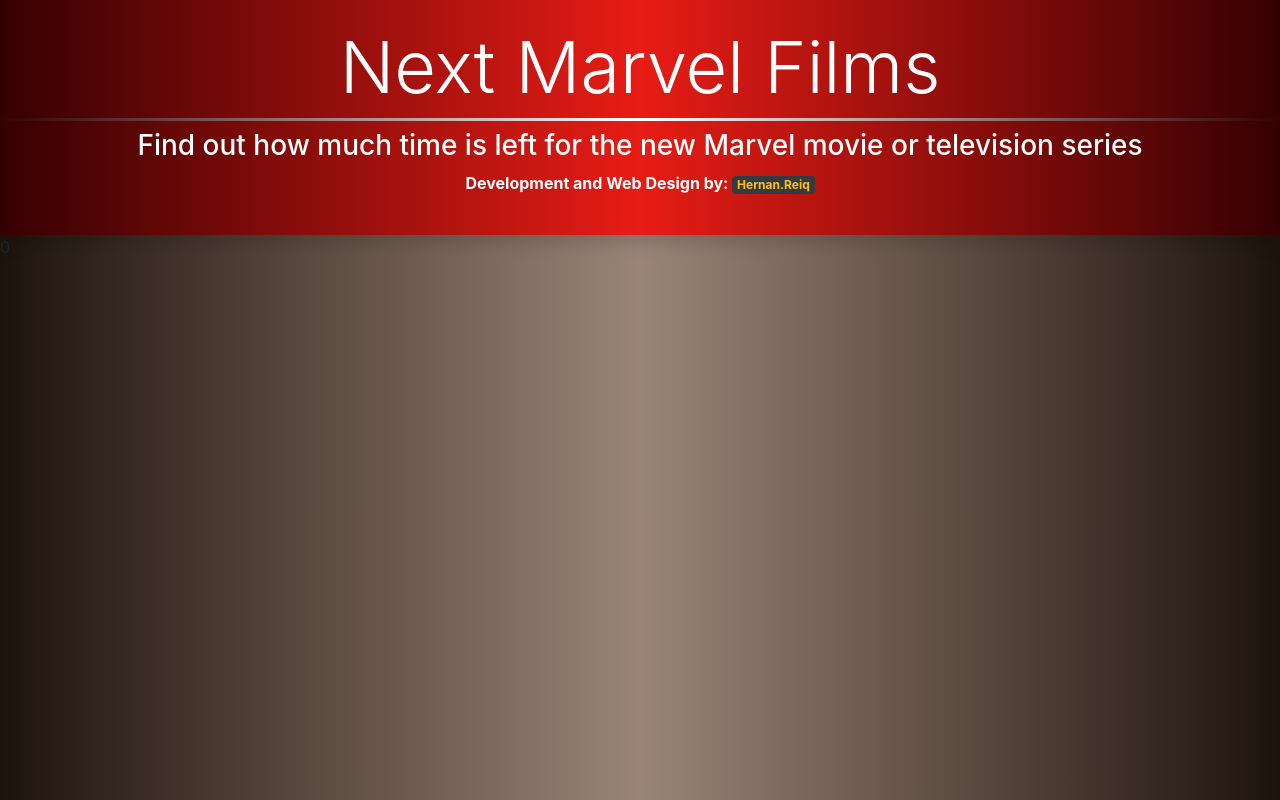
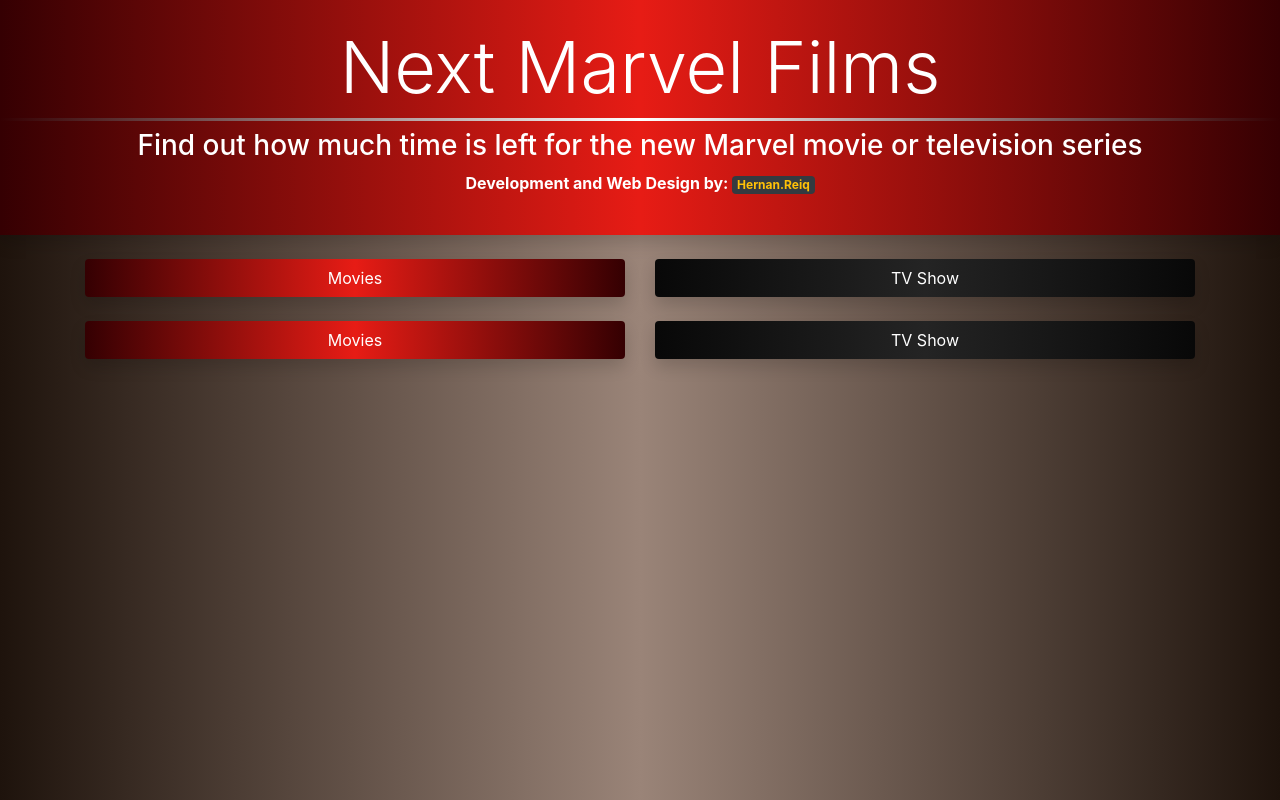
Before and after one commit to hernanreiq/Next-Marvel-Films, a React (Create React App) app: page /Next-Marvel-Films/tv in a window 1280 px wide. Built offline with nearby package versions, Linux system fonts and the light colour scheme; no server answers.

Commit message:
Menú de navegación listo

```diff
--- a/package.json
+++ b/package.json
@@ -11,6 +11,7 @@
     "react": "^17.0.2",
     "react-bootstrap": "^1.6.4",
     "react-dom": "^17.0.2",
+    "react-router-dom": "^6.0.2",
     "react-scripts": "4.0.3",
     "web-vitals": "^1.1.2"
   },
--- a/src/App.js
+++ b/src/App.js
@@ -1,15 +1,10 @@
-import { Component, Fragment } from "react";
-
-import Index from "./components/index";
-import Header from "./components/header";
+import { Component } from "react";
+import Router from "./router/router";
 
 class App extends Component {
   render() {
     return (
-      <Fragment>
-        <Header />
-        <Index />
-      </Fragment>
+      <Router />
     )
   }
 }
--- a/src/components/index.jsx
+++ b/src/components/films.jsx
@@ -2,10 +2,9 @@
 import Layout from "./layout";
 import { getAllMarvelProducts } from "./helpers/functions";
 
-class Index extends Component {
+class Films extends Component {
     state = {
-        films: [],
-        series: []
+        films: []
     }
     getAllMarvelProducts = () => {
         let movies = getAllMarvelProducts('movie')
@@ -28,4 +27,4 @@
     }
 }
 
-export default Index;
+export default Films;
--- /dev/null
+++ b/src/components/navbar.jsx
@@ -0,0 +1,32 @@
+import { Component, Fragment } from "react";
+import { NavLink } from "react-router-dom";
+
+class Navbar extends Component {
+    render() {
+        let styles = "btn w-100 text-white w-100 shadow";
+        return (
+            <Fragment>
+                <div className="container">
+                    <div className="row">
+                        <div className="col-6 mt-4">
+                            <NavLink to="/Next-Marvel-Films/movie"
+                                className={isActive => {
+                                    return isActive.isActive ? (styles + " bg-black") : (styles + " bg-red");
+                                }}
+                            >Movies</NavLink>
+                        </div>
+                        <div className="col-6 mt-4">
+                        <NavLink to="/Next-Marvel-Films/tv"
+                                className={isActive => {
+                                    return isActive.isActive ? (styles + " bg-black") : (styles + " bg-red");
+                                }}
+                            >TV Show</NavLink>
+                        </div>
+                    </div>
+                </div>
+            </Fragment>
+        )
+    }
+}
+
+export default Navbar;
--- a/src/index.css
+++ b/src/index.css
@@ -3,6 +3,8 @@
   --rojo-claro: #e71c15;
   --crema-clara: #9a8478;
   --crema-oscura: #1e130c;
+  --negro: rgb(8, 8, 8);
+  --gris-negro: rgb(36, 36, 36);
 }
 body {
   margin: 0;
@@ -22,6 +24,11 @@
   background: -webkit-linear-gradient(to right, var(--rojo-oscuro), var(--rojo-claro), var(--rojo-oscuro));
   background: linear-gradient(to right, var(--rojo-oscuro), var(--rojo-claro), var(--rojo-oscuro));
 }
+.bg-black {
+  background: var(--gris-negro);
+  background: -webkit-linear-gradient(to right, var(--negro), var(--gris-negro), var(--negro));
+  background: linear-gradient(to right, var(--negro), var(--gris-negro), var(--negro));
+}
 code {
   font-family: source-code-pro, Menlo, Monaco, Consolas, 'Courier New',
     monospace;
--- /dev/null
+++ b/src/router/router.jsx
@@ -0,0 +1,23 @@
+import { Component } from "react";
+import { BrowserRouter, Routes, Route, Navigate } from "react-router-dom";
+import Films from "../components/films";
+import Header from "../components/header";
+import Navbar from "../components/navbar";
+
+class Router extends Component {
+    render() {
+        return (
+            <BrowserRouter>
+                <Header />
+                <Navbar />
+                <Routes>
+                    <Route exact path="/Next-Marvel-Films/movie" element={<Films/>} />
+                    <Route exact path="/Next-Marvel-Films/tv" element={<Navbar/>} />
+                    <Route path="/Next-Marvel-Films/*" element={<Films/>} />
+                </Routes>
+            </BrowserRouter>
+        )
+    }
+}
+
+export default Router;
```
Also changed, not shown: 1 other file (tests, documents, lock files or other folders).
